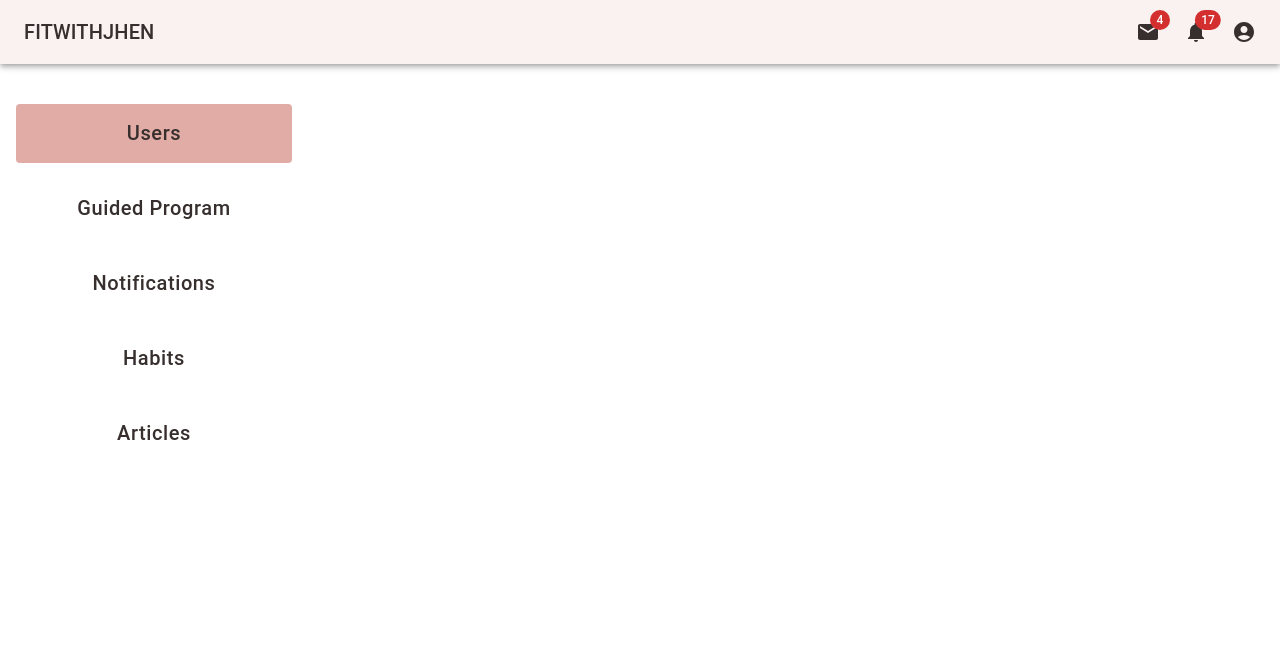
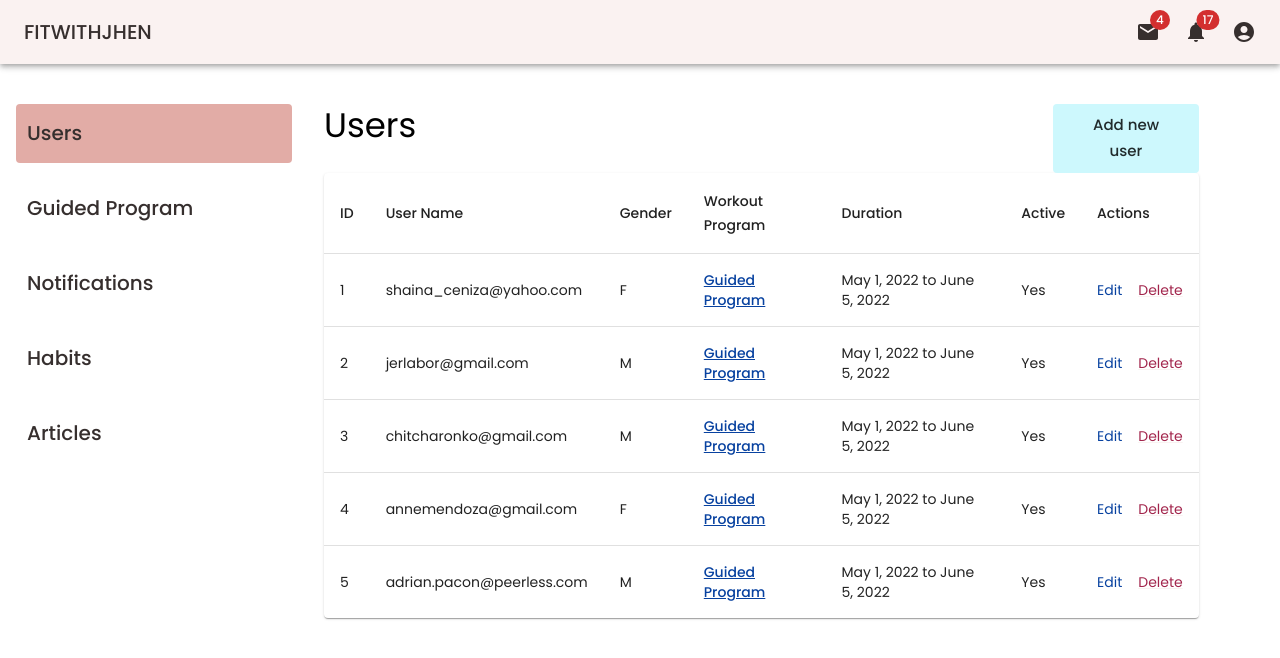
Before and after one commit to gloriamaris/fitwithjhen-admin, a React (Create React App) app: page / in a window 1280 px wide. Shown: the top 658 px of the page. Built offline with nearby package versions, Linux system fonts and the light colour scheme.

Commit message:
wip: users page

```diff
--- a/package.json
+++ b/package.json
@@ -8,6 +8,7 @@
     "@fontsource/roboto": "^4.5.7",
     "@mui/icons-material": "^5.8.0",
     "@mui/material": "^5.8.1",
+    "@mui/x-data-grid": "^5.11.1",
     "@testing-library/jest-dom": "^5.16.4",
     "@testing-library/react": "^13.3.0",
     "@testing-library/user-event": "^13.5.0",
--- a/src/App.js
+++ b/src/App.js
@@ -17,9 +17,7 @@ const App = props => {
       >
         <Header />
       </Container>
-      <AuthenticatedLayout>
-        {props.children}
-      </AuthenticatedLayout>
+      <AuthenticatedLayout />
     </ThemeProvider>
   );
 }
--- a/src/components/Navigation/index.js
+++ b/src/components/Navigation/index.js
@@ -10,6 +10,7 @@ const buttonStyles = {
     backgroundColor: '#E2ACA6',
     fontWeight: 500,
     color: '#362F2E',
+    justifyContent: 'flex-start'
   },
   inactive: {
     paddingTop: '0.75rem',
@@ -17,7 +18,8 @@ const buttonStyles = {
     textTransform: 'none',
     color: '#362F2E',
     fontWeight: 500,
-    fontSize: '1.25rem'
+    fontSize: '1.25rem',
+    justifyContent: 'flex-start'
   }
 }
 
--- a/src/layouts/AuthenticatedLayout.js
+++ b/src/layouts/AuthenticatedLayout.js
@@ -1,16 +1,16 @@
 import { Grid } from '@mui/material'
 import React from 'react'
 import Navigation from '../components/Navigation'
+import Users from '../pages/Users'
 
 const AuthenticatedLayout = props => {
-
   return (
     <Grid container spacing={2}>
       <Grid item xs={3}>
         <Navigation />
       </Grid>
       <Grid item xs={9}>
-        {props.children}
+        <Users />
       </Grid>
     </Grid>
   )
--- a/src/pages/Users/index.js
+++ b/src/pages/Users/index.js
@@ -1,13 +1,153 @@
 import React from 'react'
+import { Box, Button, Grid, Link, Paper, Table, TableBody, TableCell, TableContainer, TableHead, TableRow, Typography } from '@mui/material';
+
+const columns = [
+  { field: 'id', headerName: 'ID', width: 70 },
+  { field: 'username', headerName: 'User Name', width: 300 },
+  { field: 'gender', headerName: 'Gender', width: 80 },
+  { field: 'workout_program', headerName: 'Workout Program', width: 250 },
+  { field: 'duration', headerName: 'Duration', width: 270 },
+  { field: 'active', headerName: 'Active', width: 130 },
+  { field: 'actions', headerName: 'Actions', width: 130 },
+];
+
+const rows = [
+  {
+    id: 1,
+    username: 'shaina_ceniza@yahoo.com',
+    gender: 'F',
+    workout_program: 'https://www.notion.so/EJ-s-Guided-Program-fc9aa124e2c04348b99987ae66bf892b',
+    duration: 'May 1, 2022 to June 5, 2022',
+    active: 'Yes'
+  },
+  {
+    id: 2,
+    username: 'jerlabor@gmail.com',
+    gender: 'M',
+    workout_program: 'https://www.notion.so/EJ-s-Guided-Program-fc9aa124e2c04348b99987ae66bf892b',
+    duration: 'May 1, 2022 to June 5, 2022',
+    active: 'Yes'
+  },
+  {
+    id: 3,
+    username: 'chitcharonko@gmail.com',
+    gender: 'M',
+    workout_program: 'https://www.notion.so/EJ-s-Guided-Program-fc9aa124e2c04348b99987ae66bf892b',
+    duration: 'May 1, 2022 to June 5, 2022',
+    active: 'Yes'
+  },
+  {
+    id: 4,
+    username: 'annemendoza@gmail.com',
+    gender: 'F',
+    workout_program: 'https://www.notion.so/EJ-s-Guided-Program-fc9aa124e2c04348b99987ae66bf892b',
+    duration: 'May 1, 2022 to June 5, 2022',
+    active: 'Yes'
+  },
+  {
+    id: 5,
+    username: 'adrian.pacon@peerless.com',
+    gender: 'M',
+    workout_program: 'https://www.notion.so/EJ-s-Guided-Program-fc9aa124e2c04348b99987ae66bf892b',
+    duration: 'May 1, 2022 to June 5, 2022',
+    active: 'Yes'
+  },
+];
 
 const Users = () => {
 
+  return (
+    <>
+      <Box mt={5} />
+      <Grid container spacing={2}>
+        <Grid item xs={9}>
+          <Typography
+            variant='h4'
+            gutterBottom>
+            Users
+          </Typography>
+        </Grid>
+        <Grid item xs={2}>
+          <Button
+            size='large'
+            variant="contained"
+            color='info'
+            sx={{
+              textTransform: 'none'
+            }}
+            disableElevation
+            fullWidth>
+            Add new user
+          </Button>
+        </Grid>
+      </Grid>
 
+      <div style={{ width: '91.5%' }}>
+        <TableContainer component={Paper}>
+          <Table sx={{ minWidth: 300 }} aria-label="simple table">
+            <TableHead>
+              <TableRow>
+                {
+                  columns.map(item =>
+                    <TableCell
+                      key={item.field}
+                      align="left">
+                      {item.headerName}
+                    </TableCell>
+                  )
+                }
+              </TableRow>
+            </TableHead>
+            <TableBody>
+              {rows.map((row) => (
+                <TableRow
+                  key={row.name}
+                  sx={{ '&:last-child td, &:last-child th': { border: 0 } }}
+                >
+                  <TableCell align="left">{row.id}</TableCell>
+                  <TableCell align="left">{row.username}</TableCell>
+                  <TableCell align="left">{row.gender}</TableCell>
+                  <TableCell align="left">
+                    <Link
+                      style={{
+                        color: '#0842A0',
+                        textDecorationColor: '#0842A0',
+                        fontWeight: '500'
+                      }}
+                      href={`${row.workout_program}`}
+                    >Guided Program</Link>
+                  </TableCell>
+                  <TableCell align="left">{row.duration}</TableCell>
+                  <TableCell align="left">{row.active}</TableCell>
+                  <TableCell align="left" colSpan={2}>
+                    <Link
+                      style={{
+                        color: '#0842A0',
+                        textDecoration: 'none',
+                        marginRight: '1rem'
+                      }}
+                      href={`${row.workout_program}`}
+                      >
+                      Edit
+                    </Link>
+                    <Link
+                      style={{
+                        color: '#A2254C',
+                      }}
+                      href={`${row.workout_program}`}
+                    >
+                      Delete
+                    </Link>
+                  </TableCell>
+                </TableRow>
+              ))}
+            </TableBody>
+          </Table>
+        </TableContainer>
+      </div>
+    </>
+  )
 
-
-  return (
-
-  )
 }
 
 export default Users
--- a/src/styles.js
+++ b/src/styles.js
@@ -1,4 +1,19 @@
 const styles = {
+  typography: {
+    fontFamily: [
+      'Poppins',
+      '-apple-system',
+      'BlinkMacSystemFont',
+      '"Segoe UI"',
+      'Roboto',
+      '"Helvetica Neue"',
+      'Arial',
+      'sans-serif',
+      '"Apple Color Emoji"',
+      '"Segoe UI Emoji"',
+      '"Segoe UI Symbol"',
+    ].join(','),
+  },
   status: {
     danger: '#e53e3e',
   },
@@ -8,6 +23,11 @@ const styles = {
       darker: '#E2ACA6',
       dark: '#E2ACA6',
       contrastText: '#362F2E',
+    },
+    info: {
+      main: '#CDF8FD',
+      dark: '#93ECF7',
+      contrastText: '#212B2C',
     },
     neutral: {
       main: '#E2ACA6',
```
Also changed, not shown: 1 other file (tests, documents, lock files or other folders).
